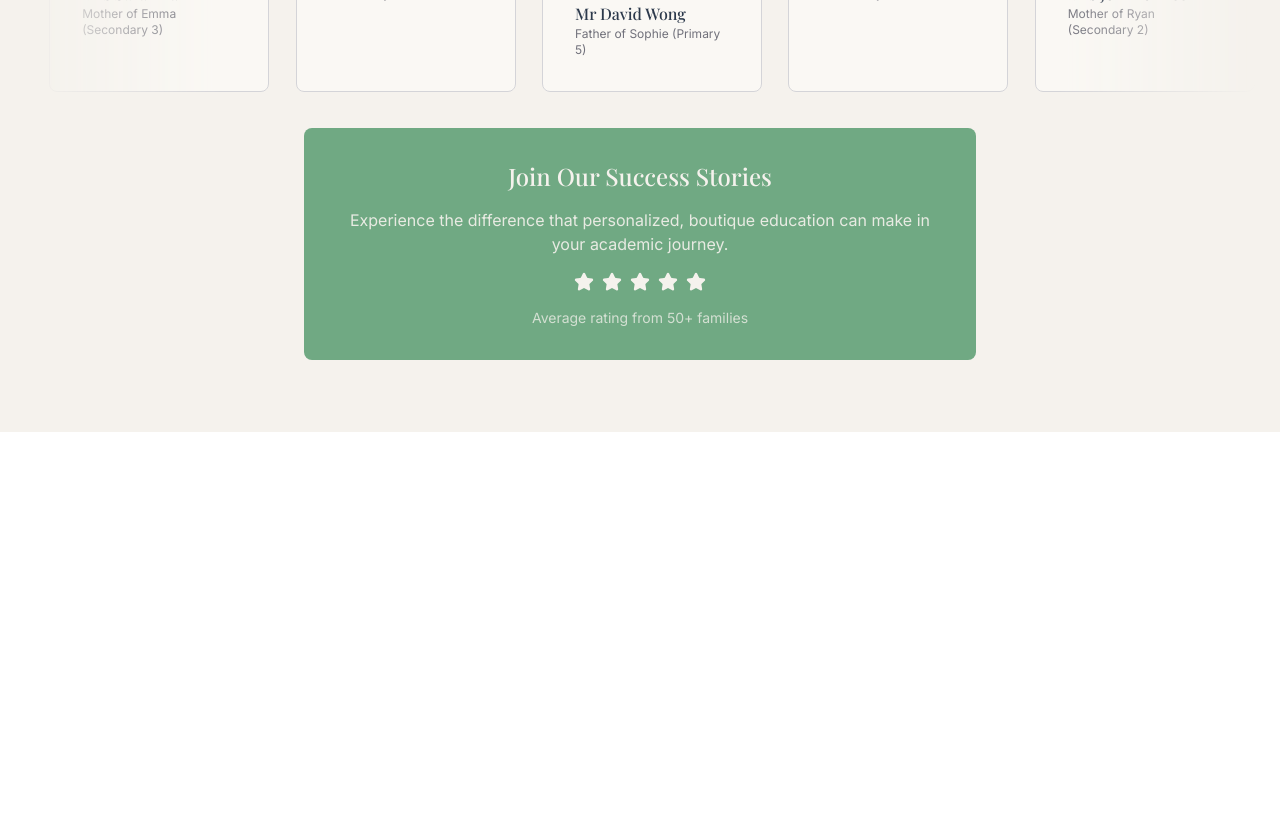
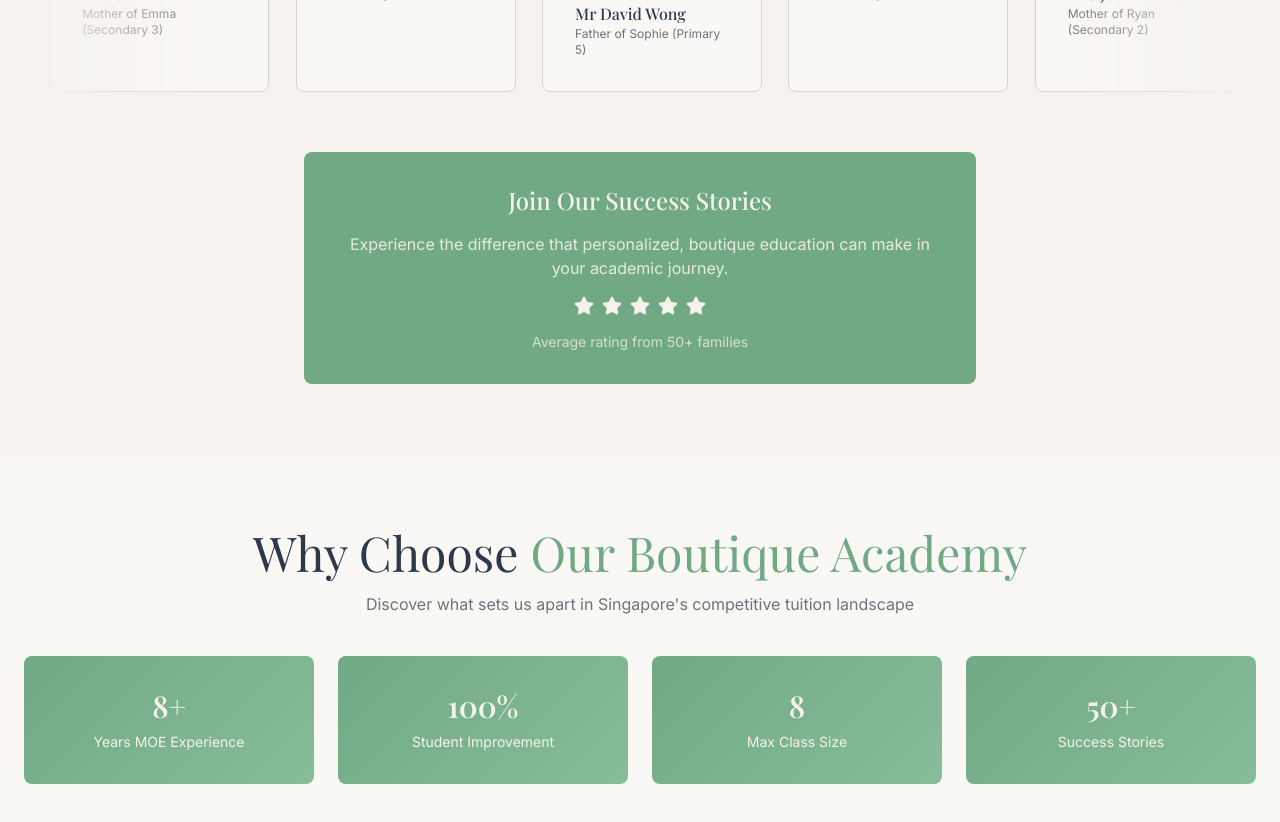
Before and after one commit to wickker/wunderlearnfrontend, a React (Vite) app: page / in a window 1280 px wide. Shown: the part 4020-4842 px from the top of the page. Before the commit the page ends 4452 px from the top, so only its background shows below. Built offline with nearby package versions, Linux system fonts and the light colour scheme.

Commit message:
add whychooseus section

```diff
--- a/src/components/Landing/Reviews.tsx
+++ b/src/components/Landing/Reviews.tsx
@@ -153,7 +153,7 @@ const Reviews = () => {
           ))}
         </div>
 
-        <div className='mx-auto max-w-2xl rounded-lg bg-sage p-8 text-cream'>
+        <div className='mx-auto mt-6 max-w-2xl rounded-lg bg-sage p-8 text-cream'>
           <div className='space-y-4 text-center'>
             <h3 className='font-heading font-medium text-2xl'>
               Join Our Success Stories
--- a/src/components/Landing/WhyChooseUs.tsx
+++ b/src/components/Landing/WhyChooseUs.tsx
@@ -0,0 +1,101 @@
+import { Award, BookOpen, Clock, Heart, Target, Users } from 'lucide-react'
+import { EntryAnimation } from '@/components/commons'
+
+const metrics = [
+  {
+    label: 'Years MOE Experience',
+    value: '8+',
+  },
+  {
+    label: 'Student Improvement',
+    value: '100%',
+  },
+  {
+    label: 'Max Class Size',
+    value: '8',
+  },
+  {
+    label: 'Success Stories',
+    value: '50+',
+  },
+] as const
+
+const _reasons = [
+  {
+    icon: Award,
+    title: 'Ex-MOE Teacher Expertise',
+    description:
+      "8+ years of Ministry of Education experience with deep understanding of Singapore's curriculum and examination requirements.",
+    highlight: 'MOE Certified',
+  },
+  {
+    icon: Users,
+    title: 'Intimate Class Sizes',
+    description:
+      'Maximum 10 students per class ensures every student receives personalized attention and tailored learning strategies.',
+    highlight: 'Max 10 Students',
+  },
+  {
+    icon: Target,
+    title: 'Proven Track Record',
+    description:
+      '100% of our students show measurable improvement in their grades, with majority achieving their target examination results.',
+    highlight: '100% Improvement',
+  },
+  {
+    icon: Heart,
+    title: 'Boutique Experience',
+    description:
+      'Premium learning environment designed for comfort and focus, moving away from typical tuition centre atmospheres.',
+    highlight: 'Premium Environment',
+  },
+  {
+    icon: Clock,
+    title: 'Flexible Scheduling',
+    description:
+      'Weekend and evening slots available to accommodate busy student schedules without compromising on quality.',
+    highlight: 'Flexible Timing',
+  },
+  {
+    icon: BookOpen,
+    title: 'Comprehensive Coverage',
+    description:
+      'From Primary English to Secondary Humanities, we offer specialized programs for different learning levels and needs.',
+    highlight: 'Full Curriculum',
+  },
+] as const
+
+const WhyChooseUs = () => {
+  return (
+    <section className='flex w-[100dvw] justify-center bg-beige'>
+      <div className='w-full max-w-7xl px-6 py-18'>
+        <EntryAnimation>
+          <h2 className='text-center font-heading text-4xl lg:text-5xl'>
+            Why Choose <span className='text-sage'>Our Boutique Academy</span>
+          </h2>
+
+          <p className='mt-4 mb-10 text-center text-base text-zinc-500 lg:text-l'>
+            Discover what sets us apart in Singapore's competitive tuition
+            landscape
+          </p>
+
+          <div className='grid grid-cols-1 items-stretch gap-6 sm:grid-cols-2 md:grid-cols-4'>
+            {metrics.map((metric) => (
+              <div
+                key={metric.label}
+                className='bg-(image:--gradient-sage) flex w-full flex-col items-center rounded-lg p-8 text-center text-cream'
+              >
+                <h3 className='mb-2 font-heading font-semibold text-3xl'>
+                  {metric.value}
+                </h3>
+                <p className='text-sm'>{metric.label}</p>
+              </div>
+            ))}
+          </div>
+        </EntryAnimation>
+      </div>
+    </section>
+  )
+}
+
+export default WhyChooseUs
--- a/src/components/Landing/index.ts
+++ b/src/components/Landing/index.ts
@@ -3,3 +3,4 @@ export { default as Hero } from './Hero'
 export { default as LearningEnvironment } from './LearningEnvironment'
 export { default as Reviews } from './Reviews'
 export { default as Subjects } from './Subjects'
+export { default as WhyChooseUs } from './WhyChooseUs'
--- a/src/pages/Landing.tsx
+++ b/src/pages/Landing.tsx
@@ -4,6 +4,7 @@ import {
   LearningEnvironment,
   Reviews,
   Subjects,
+  WhyChooseUs,
 } from '@/components/Landing'
 
 const Landing = () => {
@@ -14,6 +15,7 @@ const Landing = () => {
       <Subjects />
       <LearningEnvironment />
       <Reviews />
+      <WhyChooseUs />
     </main>
   )
 }
```
